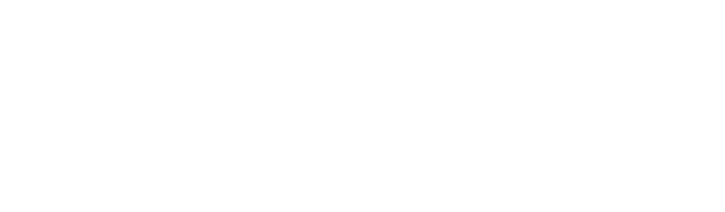
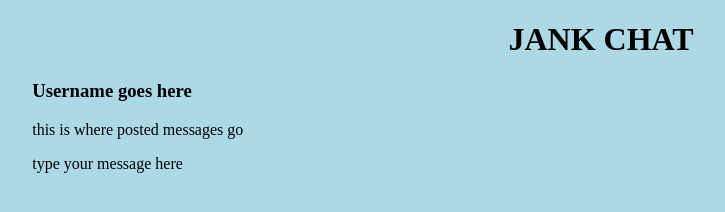
Before and after one commit to franklinfinger/jankchatapp, a website: page index.html in a window 1280 px wide. Shown: the whole page, without its empty margins (39-764 px from the left). Drawn offline with Linux system fonts and the light colour scheme.

Commit message:
started working on object literals

```diff
--- a/index.html
+++ b/index.html
@@ -6,12 +6,36 @@
     <link rel="stylesheet" href="styles.css" media="screen" title="no title" charset="utf-8">
   </head>
   <body>
+    <header>
+      <h1>Jank Chat</h1>
+    </header>
+    <div class="main-container">
 
+      <!-- Posted message container -->
+      <div class="post-msg-container">
+        <!-- add date of message? day and time -->
+        <h3>Username goes here</h3>
+        <div class="post-msg-wrapper">
+          <p class="post-msg">
+            this is where posted messages go
+          </p>
+        </div>
+      </div>
 
+      <!-- Enter message Container -->
+      <div class="enter-msg-container">
+        <div class="enter-msg-wrapper">
+          <p class="enter-msg">
+            type your message here
+          </p>
+        </div>
+      </div>
+    </div>
+    <!-- End of main-container -->
 
+    <!-- Script Tags -->
     <script src="bower_components/underscore/underscore.js" charset="utf-8"></script>
     <script src="bower_components/jquery/dist/jquery.js" charset="utf-8"></script>
     <script src="main.js" charset="utf-8"></script>
-
   </body>
 </html>
--- a/main.js
+++ b/main.js
@@ -1 +1,29 @@
-// this is main javascript //
+$(document).ready(function() {
+  myChat.init();
+});
+
+// myChat main Object calling initStyling & initEvents
+var myChat = {
+  init: function() {
+    myChat.initStyling();
+    myChat.initEvents();
+  },
+
+
+  // initStyling
+  initStyling: function() {
+    myChat.addAllPosts();
+  }, // end of initStyling
+
+  // initEvents
+  initEvents: function() {
+
+  getChats: function() {
+    return chats;
+  },
+  addChats: function(newChat) {
+
+  }
+  } // end of initEvents
+
+} // end of myChat
--- /dev/null
+++ b/main.scss
@@ -0,0 +1,26 @@
+body {
+  background-color: lightblue;
+}
+
+header {
+  width: 100%;
+  margin: 0 auto;
+  h1 {
+    text-align: center;
+    text-transform: uppercase;
+  }
+}
+
+div.main-container {
+  width: 90%;
+  margin: 0 auto;
+}
+
+div.post-msg-container {
+  width: 100%;
+  margin: 0 auto;
+}
+
+// h3 {
+//   text-align: left;
+// }
--- a/styles.css
+++ b/styles.css
@@ -0,0 +1,17 @@
+body {
+  background-color: lightblue; }
+
+header {
+  width: 100%;
+  margin: 0 auto; }
+  header h1 {
+    text-align: center;
+    text-transform: uppercase; }
+
+div.main-container {
+  width: 90%;
+  margin: 0 auto; }
+
+div.post-msg-container {
+  width: 100%;
+  margin: 0 auto; }
```
